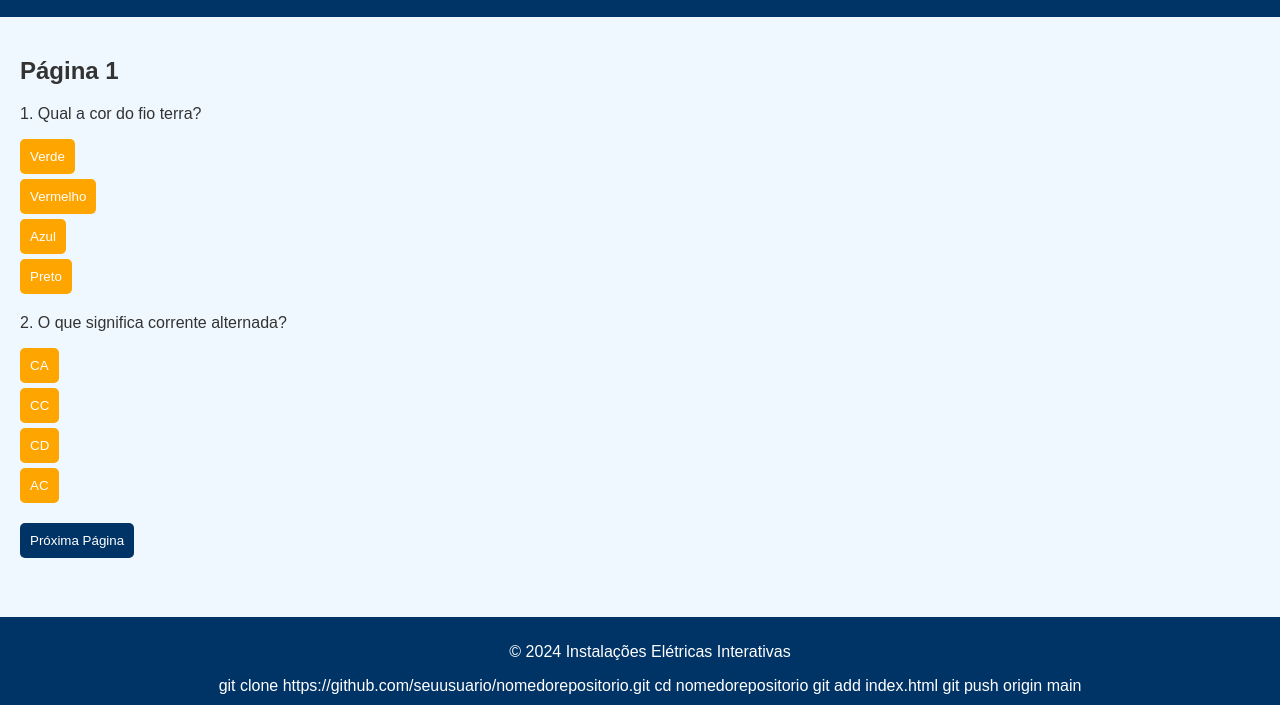
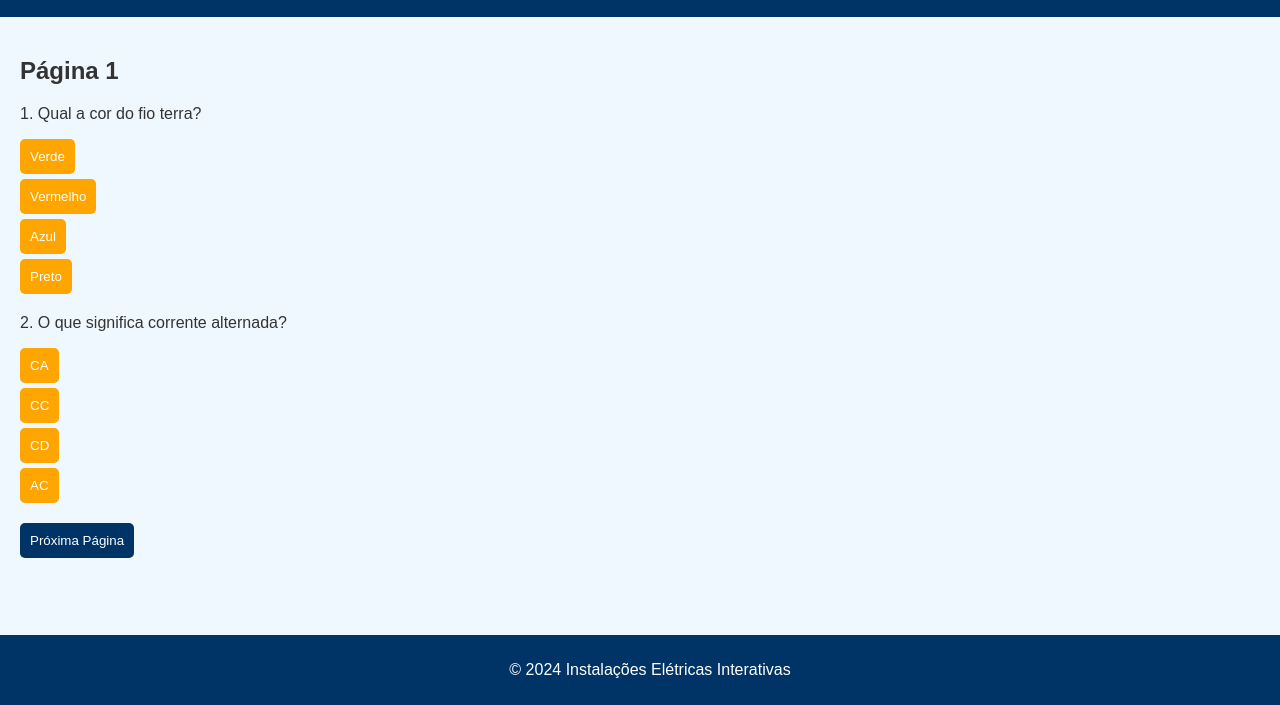
Before and after one commit to novaetapa/Eletricidade, a plain HTML site: page index.html in a window 1280 px wide. Shown: the part 95-800 px from the top of the page. Drawn offline with Linux system fonts and the light colour scheme.

Commit message:
Update index.html

```diff
--- a/index.html
+++ b/index.html
@@ -36,12 +36,9 @@
         </section>
     </main>
     <footer>
-        <p>&copy; 2024 Instalações Elétricas Interativas</p>git clone https://github.com/seuusuario/nomedorepositorio.git
-cd nomedorepositorio
+        <p>&copy; 2024 Instalações Elétricas Interativas</p>
 
 
-git add index.html
-git push origin main
 
     </footer>
     <script src="script.js"></script>
```
